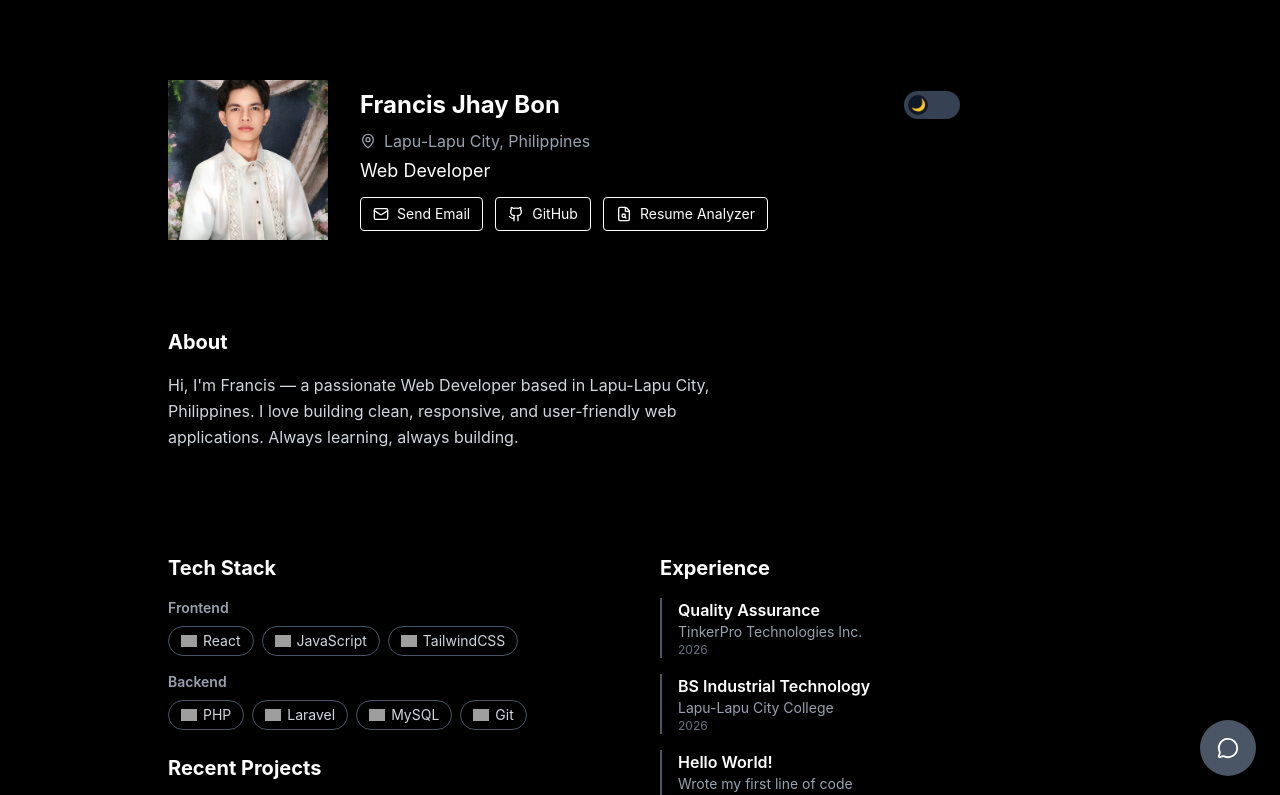
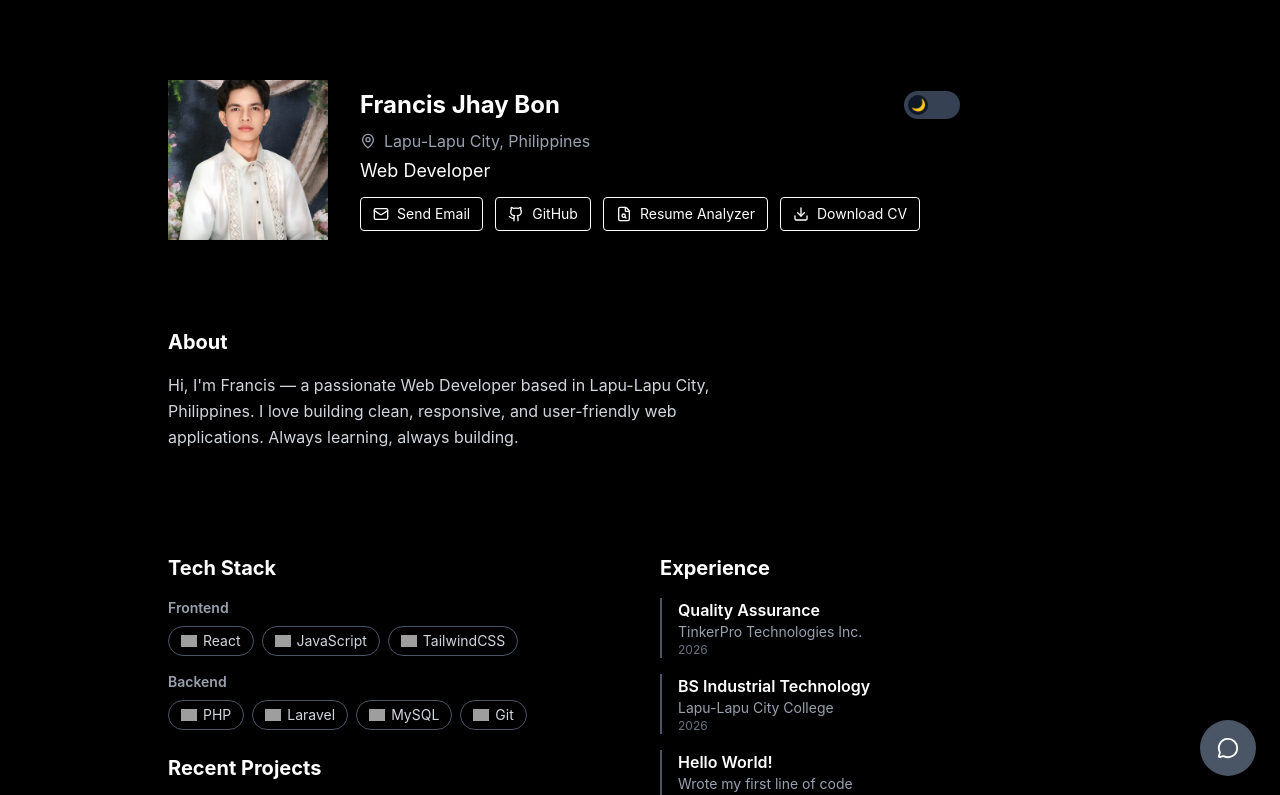
Before and after one commit to bonfrancisjhay/portfolio, a React (Vite) app in the folder frontend/: page / in a window 1280 px wide. Shown: the top 795 px of the page. Built offline with nearby package versions, Linux system fonts and the light colour scheme; grey boxes are pictures that could not be loaded.

Commit message:
add download cv

```diff
--- a/frontend/src/Hero.jsx
+++ b/frontend/src/Hero.jsx
@@ -1,5 +1,5 @@
 import { useTheme } from "./ThemeContext";
-import { Mail, Github, MapPin, FileSearch } from "lucide-react";
+import { Mail, Github, MapPin, FileSearch, Download } from "lucide-react";
 import { Link } from "react-router-dom";
 
 function Hero() {
@@ -81,6 +81,17 @@ function Hero() {
               <FileSearch size={16} />
                Resume Analyzer
             </Link>
+            <a
+              href="/images/francis-cv.pdf"
+              download="FRANCIS_JHAY_BON_CV.pdf"
+              className={`border px-3 py-1.5 rounded transition flex items-center gap-2 text-sm
+                ${dark
+                  ? "border-white hover:bg-white hover:text-black"
+                  : "border-black hover:bg-black hover:text-white"}`}
+                  >
+               <Download size={16} />
+               Download CV
+            </a>
           </div>
         </div>
       </div>
```
Also changed, not shown: 1 other file (tests, documents, lock files or other folders).
